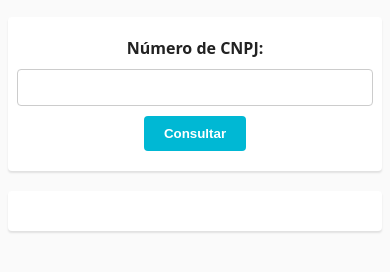
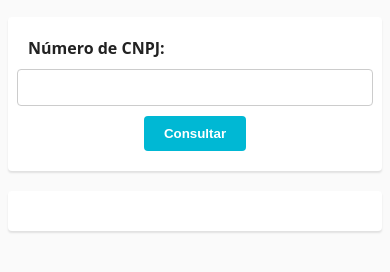
Before and after one commit to lucasthaynan/consulta_cnpj, a plain HTML site: page index.html in a window 390 px wide. Shown: the part 60-332 px from the top of the page. Drawn offline with Linux system fonts and the light colour scheme.

Commit message:
Update style.css

```diff
--- a/style.css
+++ b/style.css
@@ -89,4 +89,8 @@ h1 {
     width: 100%;
   }
 
+  #form-cnpj label, #form-cnpj input {
+    width: 100%;
+  }
+
 }
```
